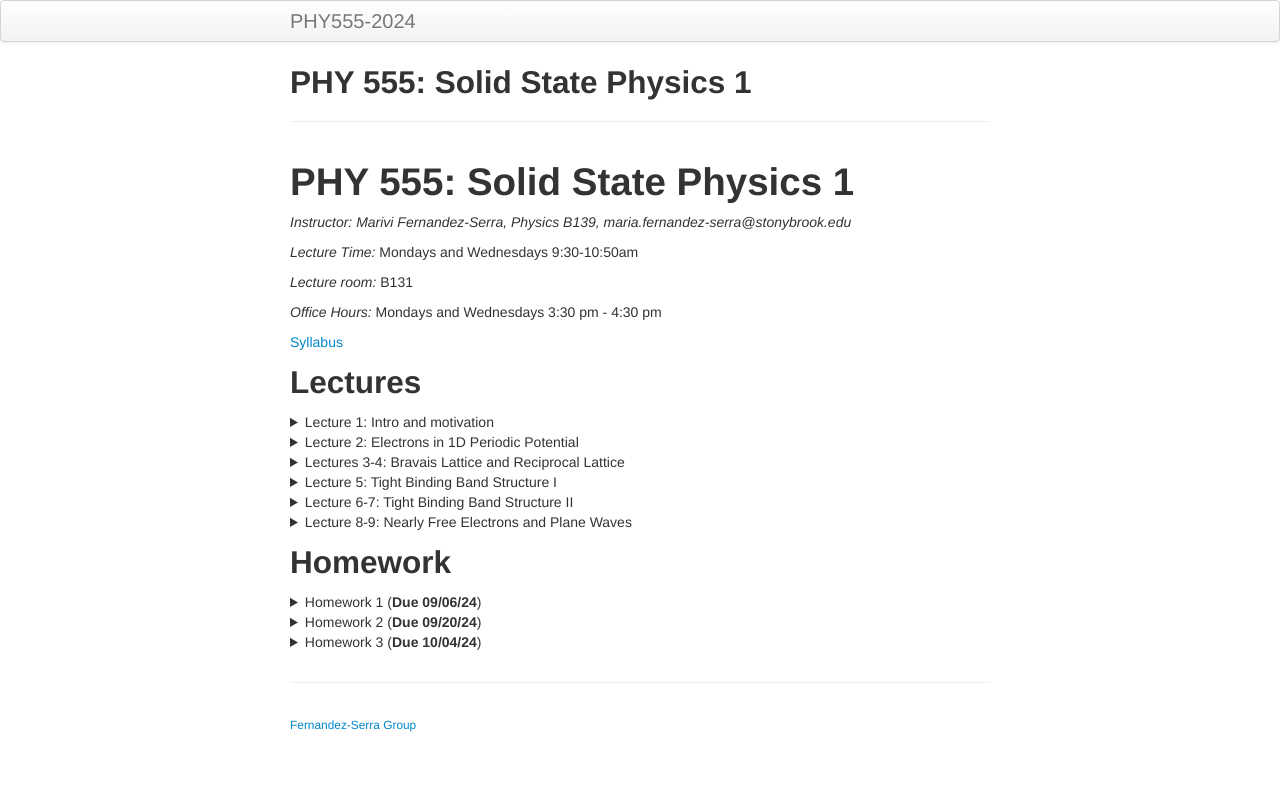
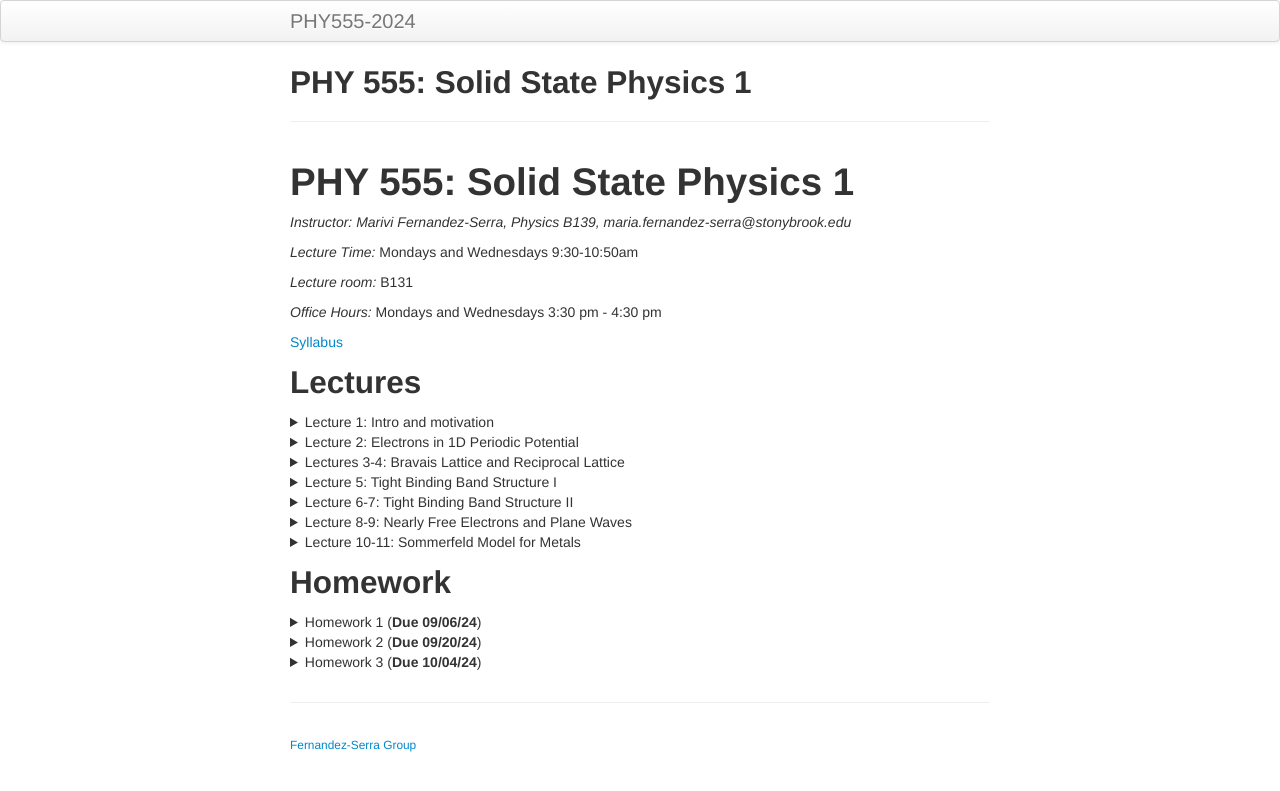
Before and after one commit to marivifs-teaching/PHY555-2024, a Jekyll site: the page built from index.md, in a window 1280 px wide. Shown: the top 791 px of the page. Built offline with Jekyll 4.4.1, drawn with Linux system fonts in a browser that asks for light colours; our own code applies the rules of GitHub Pages for plain Markdown files.

Commit message:
L10 added

```diff
--- a/index.md
+++ b/index.md
@@ -141,6 +141,22 @@ description: Graduate Solid State Physics, PHY 555 Website.
 </ul>
 </details>
 
+<details>
+  <summary>Lecture 10-11: Sommerfeld Model for Metals</summary>
+
+<ul>
+  <li> <a href="./pages/Lectures/L10/L10.pdf" target="_blank" rel="noopener noreferrer">Lecture 10-11 notes</a>  </li>
+   <li> Readings: </li>
+  <ul>
+  <li> Grosso and Parravicini, Chapter III </li>
+  </ul>
+  <ul>
+  <li> Ashcroft and Mermin, Chapter 2 </li>
+  </ul>
+
+
+</ul>
+</details>
 
 
 ## Homework
```
Also changed, not shown: 1 other file.
